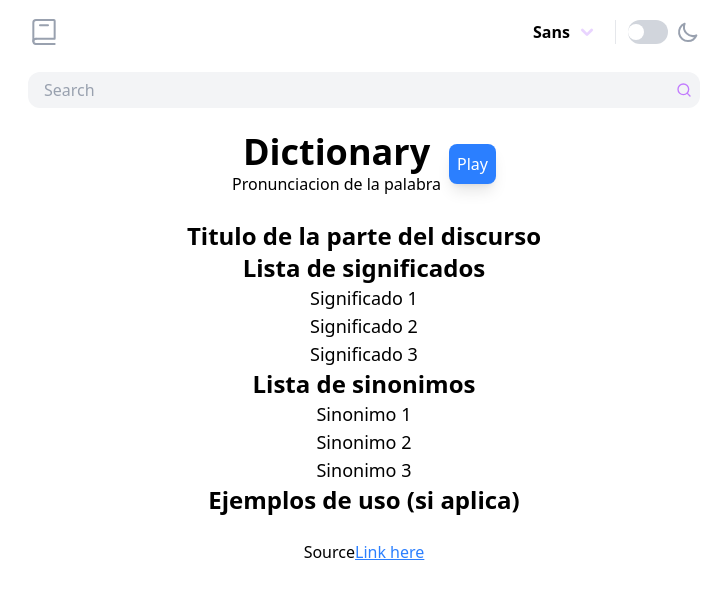
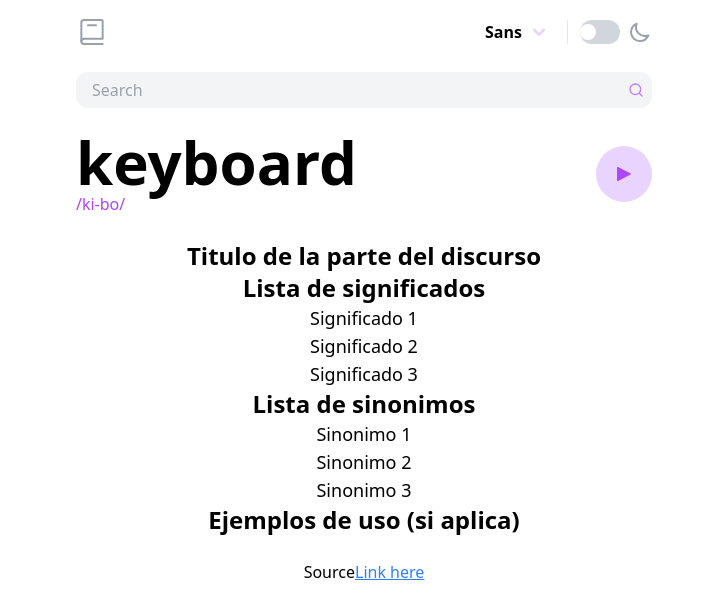
Before and after one commit to Jose-Tejero/dictionary-app, a Next.js app: page / in a window 1280 px wide. Shown: the top 616 px of the page, without its empty margins (276-1004 px from the left). Built offline with nearby package versions, Linux system fonts and the light colour scheme.

Commit message:
Fix issues and DefinitionHeader styles done

```diff
--- a/app/components/DefinitionHeader.tsx
+++ b/app/components/DefinitionHeader.tsx
@@ -1,12 +1,14 @@
+import BaselinePlayArrowIcon from "../icons/BaselinePlayArrowIcon";
+
 export default function DefinitionHeader() {
   return (
-    <div className="flex items-center justify-center">
-      <div className="flex flex-col items-center justify-center">
-        <h1 className="text-4xl font-bold">Dictionary</h1>
-        <h3>Pronunciacion de la palabra</h3>
+    <div className="flex items-center justify-between w-full max-w-xl mx-auto">
+      <div className="flex flex-col justify-center">
+        <h1 className="text-6xl font-bold">keyboard</h1>
+        <h3 className="text-purple-500">/ki-bo/</h3>
       </div>
-      <button className="rounded-lg shadow-lg p-2 bg-blue-500 text-white ml-2">
-        Play
+      <button className="w-14 h-14 rounded-full bg-purple-200 flex items-center justify-center text-purple-500 text-sm cursor-pointer">
+        <BaselinePlayArrowIcon />
       </button>
     </div>
   );
--- a/app/components/SearchBar.tsx
+++ b/app/components/SearchBar.tsx
@@ -2,8 +2,8 @@ import SearchIcon from "../icons/SearchIcon";
 
 export default function SearchBar() {
   return (
-    <div className="flex items-center justify-center w-full max-w-2xl mx-auto">
-      <div className="bg-gray-100 flex items-center rounded-xl pl-3 -outline-offset-1 outline-gray-300 has-[input:focus-within]:outline-2 has-[input:focus-within]:-outline-offset-2 has-[input:focus-within]:outline-purple-200 transition-all w-full">
+    <div className="flex items-center justify-center w-full max-w-xl mx-auto">
+      <div className="bg-gray-100 dark:bg-slate-800 flex items-center rounded-xl pl-3 -outline-offset-1 outline-purple-200 has-[input:focus-within]:outline-2 has-[input:focus-within]:-outline-offset-2 has-[input:focus-within]:outline-purple-200 transition-all w-full">
         <input
           type="text"
           placeholder="Search"
--- a/app/components/SettingsBar.tsx
+++ b/app/components/SettingsBar.tsx
@@ -41,7 +41,7 @@ export default function SettingsBar() {
   };
 
   return (
-    <div className="flex items-center justify-between w-full max-w-2xl mx-auto">
+    <div className="flex items-center justify-between w-full max-w-xl mx-auto">
       <div>
         <BookIcon />
       </div>
--- a/app/globals.css
+++ b/app/globals.css
@@ -15,7 +15,7 @@
 }
 
 .toggle-checkbox:checked + .toggle-label {
-  background-color: gray-300;
+  background-color: var(--color-slate-800);
 }
 
 body.font-sans {
--- /dev/null
+++ b/app/icons/BaselinePlayArrowIcon.tsx
@@ -0,0 +1,17 @@
+const BaselinePlayArrowIcon = () => {
+  return (
+    <svg
+      xmlns="http://www.w3.org/2000/svg"
+      viewBox="0 0 24 24"
+      width="1em"
+      height="1em"
+    >
+      <path
+        fill="currentColor"
+        d="M.001 1.165v21.669a1.275 1.275 0 0 0 1.891 1.017l-.006.003l21.442-10.8a1.172 1.172 0 0 0 .007-2.113l-.007-.003L1.886.138A1.273 1.273 0 0 0 .003 1.162v.004z"
+      ></path>
+    </svg>
+  )
+}
+
+export default BaselinePlayArrowIcon;
```
